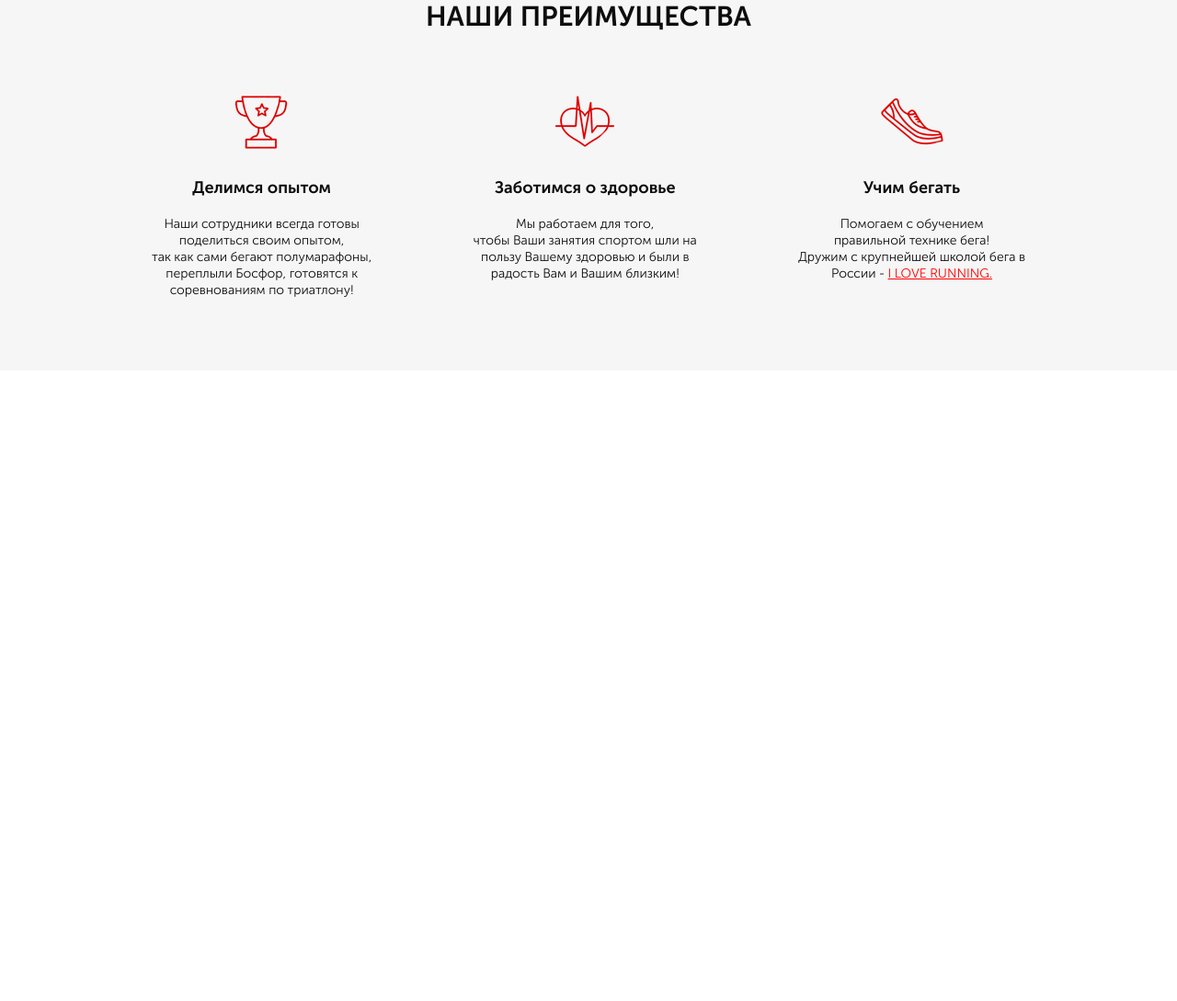
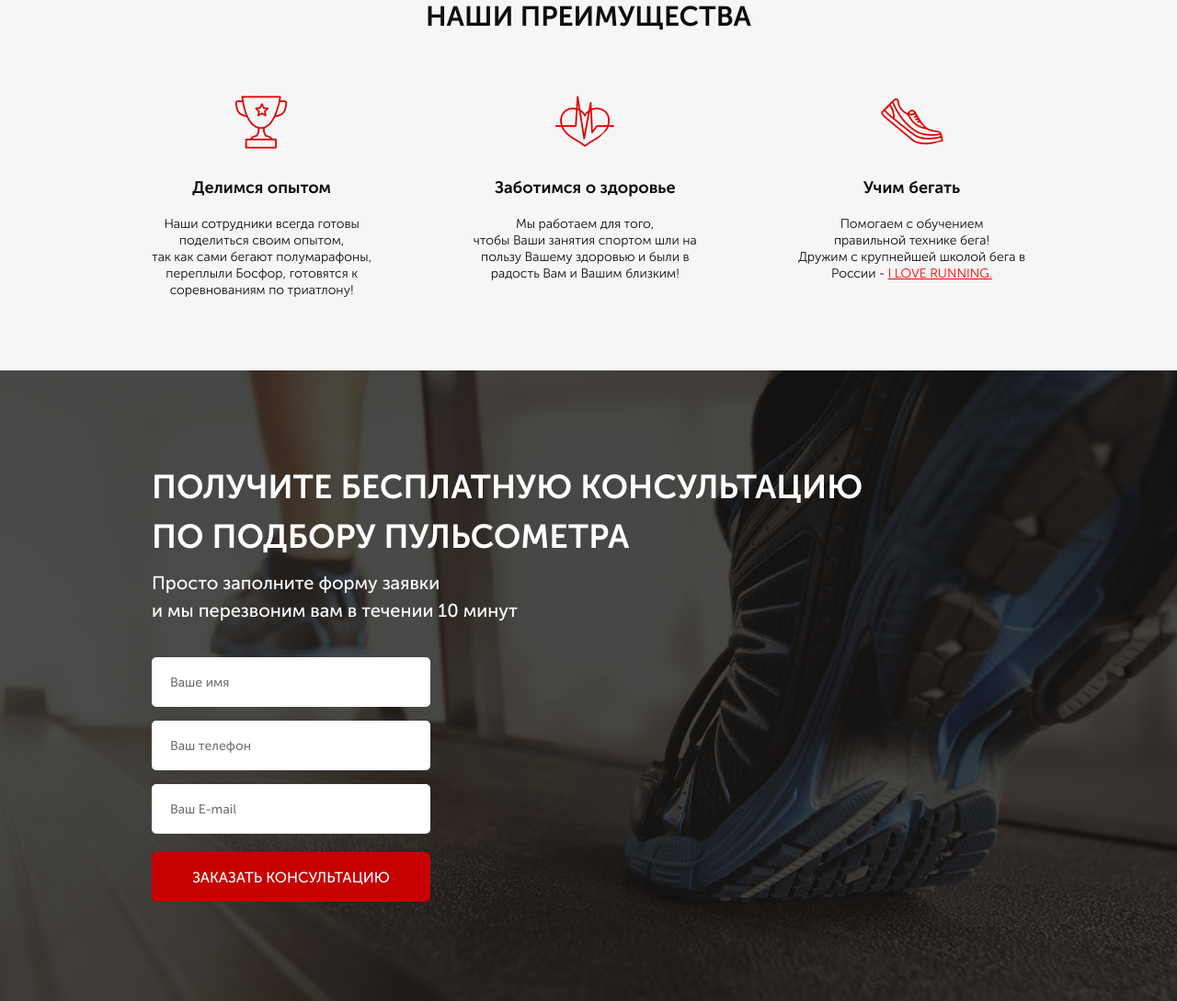
Before and after one commit to Andrej-ori/Projekt-7_Pulsometr, a website: page src/index.html in a window 1280 px wide. Shown: the part 734-1823 px from the top of the page at 92% size. Before the commit the page ends 1137 px from the top, so only its background shows below. Drawn offline with Linux system fonts and the light colour scheme.

Commit message:
adding  sections

```diff
--- a/src/index.html
+++ b/src/index.html
@@ -10,6 +10,7 @@
 	<link rel="stylesheet" href="css/style.min.css">
 </head>
 <body>
+
 	<div class="promo">
 		<div class="container">
 			<header class="header">
@@ -17,34 +18,42 @@
 					<img src="icons/logo/logo.png" alt="logo">
 				</a>
 				<div class="header__official">
-					Официальный представитель
-					<span>Garmin, Polar, Suunto</span>
+						Официальный представитель
+						<span>
+							Garmin, Polar, Suunto
+						</span>
 				</div>
 				<div class="header__contacts">
-					<a href="tel:+74999228974" class="header__phone">+7 (499) 922-89-74</a>
-					<button class="button">заказать звонок</button>
+					<a href="tel:+74999228974" class="header__phone">
+						+7 (499) 922-89-74
+					</a>
+					<button class="button">
+						заказать звонок
+					</button>
 				</div>
 			</header>
 
 			<div class="promo__wraper">
-				<h1 class="promo__header">Подбор пульсометра</h1>
-				<h2 class="promo__subheader">с учётом Вашего уровня подготовки</h2>
-
+				<h1 class="promo__header">
+					Подбор пульсометра
+				</h1>
+				<h2 class="promo__subheader">
+					с учётом Вашего уровня подготовки
+				</h2>
 				<div class="promo__icons">
 					<div class="promo__icon">
 						<img src="icons/main/timer_time.png" alt="timer_time">
-						Время подбора:
+						Время подбора:<br>
 						10 минут
 					</div>
 					<div class="promo__icon">
 						<img src="icons/main/hand-cart.png" alt="hand-cart">
-						Бесплатная
-						доставка
+						Бесплатная доставка
 					</div>
 					<div class="promo__icon">
 						<img src="icons/main/messages.png" alt="messages ">
-						Ответим
-						на все вопросы
+						Ответим на все<br>
+						вопросы
 					</div>
 				</div>
 
@@ -58,27 +67,72 @@
 			</div>
 		</div>
 	</div>
+
 	<div class="advantages">
 		<div class="container">
-			<h2 class="title">НАШИ ПРЕИМУЩЕСТВА</h2>
+			<h2 class="title">
+				НАШИ ПРЕИМУЩЕСТВА
+			</h2>
 			<div class="advantages__wraper">
 				<div class="advantages__item">
 					<img src="icons/advantages/cup.png" alt="cup">
-					<h3 class="advantages__subtitle">Делимся опытом</h3>
-					<div class="advantages__descr">Наши сотрудники всегда готовы<br> поделиться своим опытом,<br> так как сами бегают полумарафоны,<br> переплыли Босфор, готовятся к<br> соревнованиям по триатлону!</div>
+					<h3 class="advantages__subtitle">
+						Делимся опытом
+					</h3>
+					<div class="advantages__descr">
+						Наши сотрудники всегда готовы<br>
+						поделиться своим опытом,<br>
+						так как сами бегают полумарафоны,<br>
+						переплыли Босфор, готовятся к<br>
+						соревнованиям по триатлону!
+					</div>
 				</div>
 				<div class="advantages__item">
 					<img src="icons/advantages/heart.png" alt="heart">
-					<h3 class="advantages__subtitle">Заботимся о здоровье</h3>
-					<div class="advantages__descr">Мы работаем для того,<br> чтобы Ваши занятия спортом шли на<br> пользу Вашему здоровью и были в<br> радость Вам и Вашим близким!</div>
+					<h3 class="advantages__subtitle">
+						Заботимся о здоровье
+					</h3>
+					<div class="advantages__descr">
+						Мы работаем для того,<br>
+						чтобы Ваши занятия спортом шли на<br>
+						пользу Вашему здоровью и были в<br>
+						радость Вам и Вашим близким!
+					</div>
 				</div>
 				<div class="advantages__item">
 					<img src="icons/advantages/shoe.png" alt="shoe">
-					<h3 class="advantages__subtitle">Учим бегать</h3>
-					<div class="advantages__descr">Помогаем с обучением<br> правильной технике бега!<br> Дружим с крупнейшей школой бега в<br> России - <a href="#">I LOVE RUNNING.</a>
+					<h3 class="advantages__subtitle">
+						Учим бегать
+					</h3>
+					<div class="advantages__descr">
+						Помогаем с обучением<br>
+						правильной технике бега!<br>
+						Дружим с крупнейшей школой бега в<br>
+						России - <a href="#">I LOVE RUNNING.</a>
+					</div>
 				</div>
 			</div>
 		</div>
 	</div>
+
+	<div class="consultation">
+		<div class="container">
+			<h2 class="title title_left">
+				Получите бесплатную консультацию<br>
+				по подбору пульсометра
+			</h2>
+			<div class="consultation__descr">
+				Просто заполните форму заявки <br>
+				и мы перезвоним вам в течении 10 минут
+			</div>
+			<form class="feed-form" action="#">
+				<input name="name" required placeholder="Ваше имя" type="text">
+				<input name="phone" required placeholder="Ваш телефон" type="number">
+				<input name="email" required placeholder="Ваш E-mail" type="email">
+				<button class="button button_sabmint">заказать кОНСУЛЬТАЦИЮ</button>
+				<!-- <input type="submit" value="заказать кОНСУЛЬТАЦИЮ"> -->
+			</form>
+		</div>
+	</div>
 </body>
 </html>
--- a/src/sass/blocks/_buttons.scss
+++ b/src/sass/blocks/_buttons.scss
@@ -17,4 +17,9 @@
 		height: 50px;
 		font-size: 16px;
 	}
+	&_sabmint {
+		width: 100%;
+		height: 54px;
+		font-size: 16px;
+	}
 }
--- /dev/null
+++ b/src/sass/blocks/_consultation.scss
@@ -0,0 +1,12 @@
+.consultation {
+	min-height: 680px;
+	padding: 100px 0 108px 0;
+	background: url(../img/bg/consultation__bg.png) center center / cover no-repeat;
+	&__descr {
+		margin-top: 8px;
+		color: #FFF;
+		font-size: 20px;
+		font-weight: 500;
+		line-height: 30px; /* 150% */
+	}
+}
--- /dev/null
+++ b/src/sass/blocks/_forms.scss
@@ -0,0 +1,27 @@
+.feed-form {
+	margin-top: 36px;
+	display: flex;
+	flex-direction: column;
+	width: 303px;
+	input {
+		margin-bottom: 15px;
+		height: 54px;
+		border-radius: 5px;
+		background-color: #fff;
+		border: none;
+		padding: 0 20px ;
+		color: #4B4B4B;
+		font-size: 14px;
+		font-style: normal;
+		font-weight: 400;
+		&:nth-child(3) {
+			margin-bottom: 20px;
+		}
+	}
+	button {
+		background-color: #C70101;
+		border-radius: 5px;
+		border: none;
+
+	}
+}
--- a/src/sass/blocks/_title.scss
+++ b/src/sass/blocks/_title.scss
@@ -1,8 +1,15 @@
 .title {
 	color: #0D0D0D;
 	text-align: center;
+	text-transform: uppercase;
 	font-size: 30px;
 	font-weight: 700;
 	line-height: 30px; /* 100% */
 	margin-bottom: 0;
+	&_left {
+		color: #FFF;
+		font-size: 36px;
+		line-height: 54px; /* 150% */
+		text-align: left;
+	}
 }
--- a/src/sass/media/_promo_media.scss
+++ b/src/sass/media/_promo_media.scss
@@ -78,7 +78,8 @@
 
 @media (max-width: 400px) {
 	.promo {
-		padding-bottom: 25px;;
+		padding-bottom: 25px;
+		background: url(../img/bg/main__bg_md--320.png) left center /cover no-repeat;
 	}
 }
 
--- a/src/sass/style.scss
+++ b/src/sass/style.scss
@@ -14,4 +14,7 @@
 @import 'blocks/buttons';
 @import 'blocks/advantage';
 @import 'blocks/title';
+@import 'blocks/consultation';
+@import 'blocks/forms';
+
 @import 'media/media';
```
Also changed, not shown: src/css/style.min.css.
